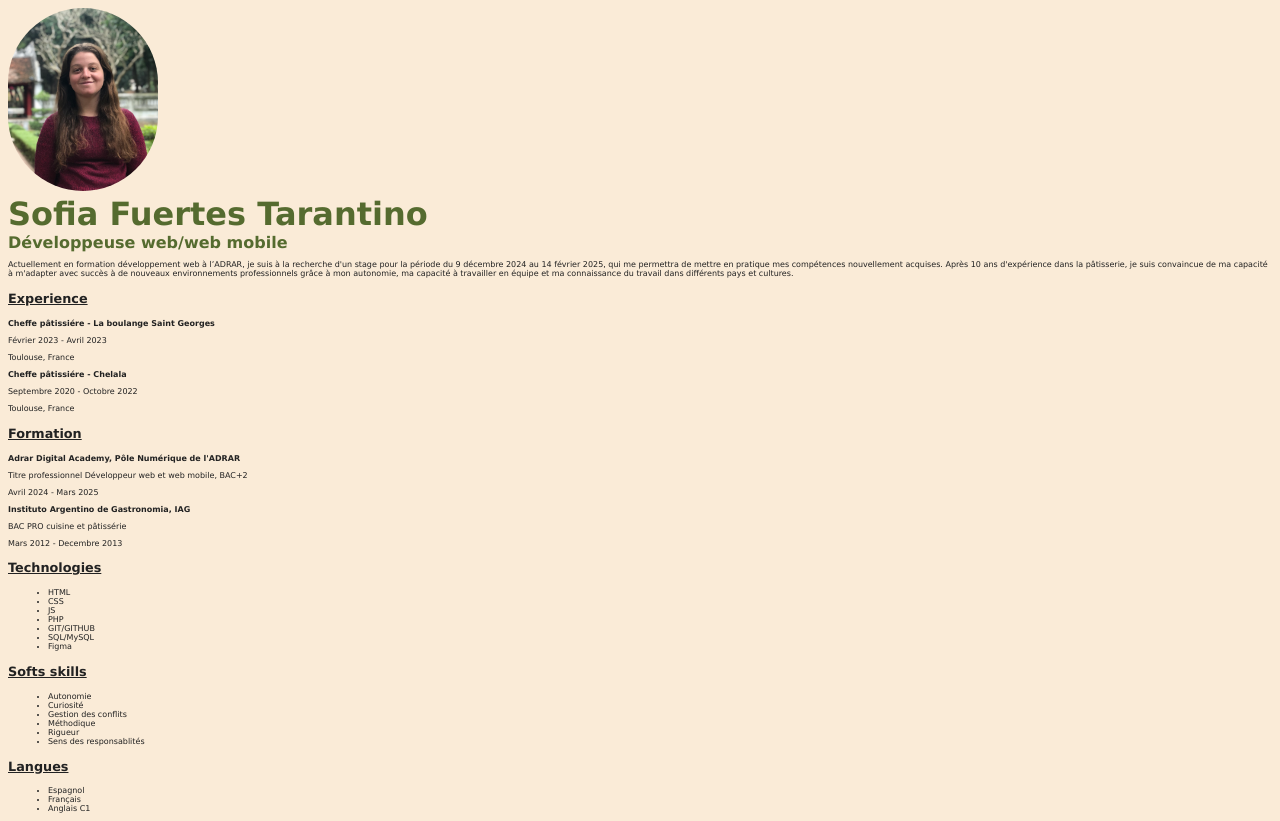
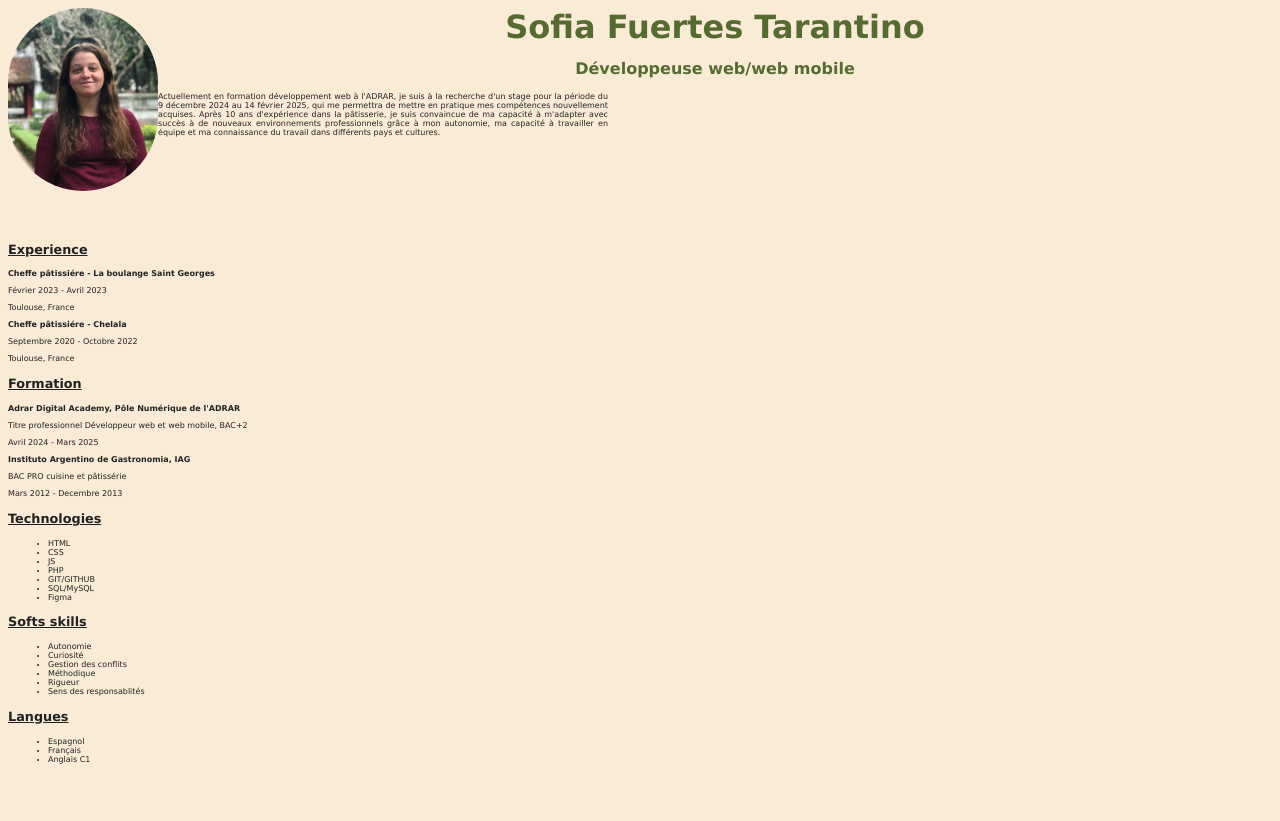
Before and after one commit to sofiafuertes/Exercice_Cours_HTML, a plain HTML site: page CV/cv.html in a window 1280 px wide. After the commit the page ends 800 px from the top, so only its background shows below. Drawn offline with Linux system fonts and the light colour scheme.

Commit message:
ajout dossies exercice et modif de fichiers cv

```diff
--- a/CV/cv.css
+++ b/CV/cv.css
@@ -3,8 +3,12 @@
     padding: 1;
 }
 img{
-    border-radius: 200px;
+    border-radius: 500px;
     margin: 1;
+    float: left;
+}
+div{
+    margin-top: 50px;
 }
 html{
     font-family: Verdana, Geneva, Tahoma, sans-serif;
@@ -12,19 +16,22 @@ html{
     background-color: antiquewhite;
 }
 h1{
-    text-align:left;
+    text-align:center;
     color: #556b2f;
-    margin: 0;
+    margin:0px ;
 }
 h2{
     font-size: 1em;
-    text-align: left;
+    text-align: center;
     color: #556b2f;
-    margin: 0;
 }
 #presentation{
     font-size: 0.5em;
-    text-align: left;
+    text-align: justify;
+    margin-left: 100px;
+    align-content: right;
+    width: 500px;
+    height: 100px;
 }
 h3{
     text-align: left;
--- a/CV/cv.html
+++ b/CV/cv.html
@@ -10,10 +10,11 @@
         <a href="Index.html"><img src="MonPhoto.jpg" alt="Photo de Sofia" width="150px"></a>
          <h1>Sofia Fuertes Tarantino</h1>
          <h2>Développeuse web/web mobile</h2>
-    <p id="presentation">Actuellement en formation développement web à l’ADRAR,
+        <p id="presentation">Actuellement en formation développement web à l'ADRAR,
         je suis à la recherche d'un stage pour la période du 9 décembre 2024
         au 14 février 2025, qui me permettra de mettre en pratique mes compétences nouvellement acquises.
         Après 10 ans d'expérience dans la pâtisserie, je suis convaincue de ma capacité à m'adapter avec succès à de nouveaux environnements professionnels grâce à mon autonomie, ma capacité à travailler en équipe et ma connaissance du travail dans différents pays et cultures.</p>
+    <div>
         <h3>Experience</h3>
      <p class="poste">Cheffe pâtissiére - La boulange Saint Georges</p>
        <p>Février 2023 - Avril 2023</p>
@@ -53,5 +54,6 @@
         <li>Français</li>
         <li>Anglais C1</li>
        </ul>
+    </div>
 </body>
 </html>
--- /dev/null
+++ b/exemple/execss.css
@@ -0,0 +1,42 @@
+@font-face {
+    font-family: 'Jersey 25';
+    src: url(../Fonts/Jersey25-Regular.ttf)
+}
+
+* {
+    font-family: "Jersey 25", sans-serif;
+    font-weight: 400;
+    font-style: normal;
+}
+h1{
+    font-size: 90px;
+    color: brown;
+    text-align: center;
+    text-decoration: underline dotted black;
+}
+h2{
+    font-size: small;
+    font-style: oblique;
+    text-align: right;
+    text-decoration: underline overline red;
+}
+h3{
+    font-size: 1.5em;
+    text-decoration: underline dashed green;
+}
+p{
+    font-size: 125%;
+    font-style: italic;
+}
+#underline{
+    text-decoration: underline;
+    color: green;
+}
+img{
+    float:right;
+}
+#bold{
+    font-weight:bold;
+    font-style: normal;
+    text-decoration: underline double;
+}
```
Also changed, not shown: exemple/index.html (added, +46 -0 lines), Fonts/Jersey25-Regular.ttf (added). Lines whose indentation alone changed are shown as unchanged.
